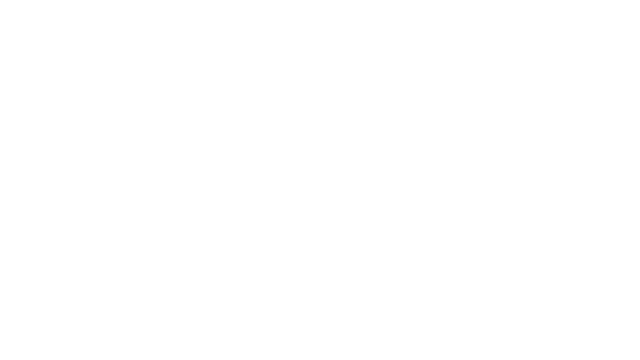
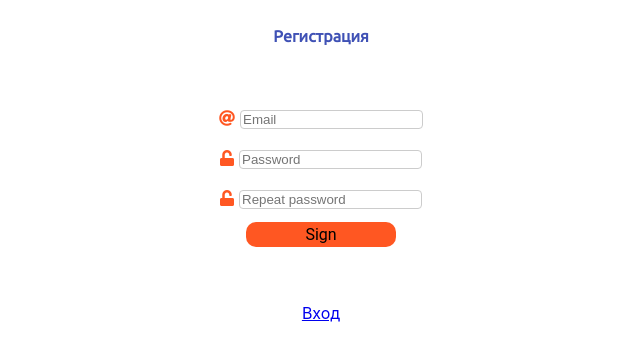
Before and after one commit to vadympichurin/Finance-App, a React (Create React App) app in the folder finance-app/: page /Registration in a window 1280 px wide. Shown: the top 360 px of the page, without its empty margins (319-959 px from the left). Built offline with nearby package versions, Linux system fonts and the light colour scheme.

Commit message:
login before merge

```diff
--- a/finance-app/public/index.html
+++ b/finance-app/public/index.html
@@ -10,6 +10,8 @@
       homescreen on Android. See https://developers.google.com/web/fundamentals/web-app-manifest/
     -->
     <link rel="manifest" href="%PUBLIC_URL%/manifest.json">
+    <link rel="stylesheet" href="https://use.fontawesome.com/releases/v5.5.0/css/all.css" integrity="sha384-B4dIYHKNBt8Bc12p+WXckhzcICo0wtJAoU8YZTY5qE0Id1GSseTk6S+L3BlXeVIU" crossorigin="anonymous">
+    <link href="https://fonts.googleapis.com/css?family=Ubuntu" rel="stylesheet">
     <!--
       Notice the use of %PUBLIC_URL% in the tags above.
       It will be replaced with the URL of the `public` folder during the build.
--- a/finance-app/src/App.js
+++ b/finance-app/src/App.js
@@ -1,11 +1,31 @@
 import React, { Component } from 'react';
+import Login from './Login/Login';
+import Registration from './Registration/Registration';
+import { ConnectedRouter } from 'connected-react-router';
+import { BrowserRouter, Switch, Route, Redirect } from 'react-router-dom';
+import { UserContext } from './UserContext';
+
 import './App.css';
 
 class App extends Component {
+  static contextType = UserContext;
   render() {
+    console.log(this.context.user.isLogged);
     return (
       <div className="App">
-
+      <BrowserRouter>
+      <Switch>
+        <Route exact path='/' render={props => <Login {...props}/>}/>
+        {/* <Route path='/Registration' render={props => <Registration {...props}/>}/> */}
+        <Route path="/Registration" render={(props) => (
+  this.context.user.isLogged ? (
+    <Redirect to="/dashboard"/>
+  ) : (
+    <Registration {...props}/>
+    )
+)}/>
+      </Switch>
+      </BrowserRouter>
       </div>
     );
   }
--- /dev/null
+++ b/finance-app/src/Button/Button.css
@@ -0,0 +1,13 @@
+.button {
+        height: 25px;
+         width: 150px;
+         background-color: #ff5722;
+         font-family: 'Roboto', sans-serif;
+         font-size: 16px;
+         border-radius: 10px;
+         border: none;
+     }
+
+.button:hover {
+        background-color: #ff5755;
+    }
--- /dev/null
+++ b/finance-app/src/Button/Button.js
@@ -0,0 +1,12 @@
+import React from 'react';
+import './Button.css';
+
+const Button = ({text}) => {
+    return (
+        <div>
+         <button className='button'>{text}</button>
+        </div>
+    );
+};
+
+export default Button;
--- /dev/null
+++ b/finance-app/src/Login/Login.css
@@ -0,0 +1,33 @@
+.login {
+    height: 350px;
+    display: flex;
+    flex-direction: column;
+    justify-content: space-around;
+    width: 100%;
+}
+
+.loginForm {
+    display: flex;
+    flex-direction: column;
+    justify-content: space-around;
+    height: 150px;
+}
+
+.fas {
+    margin-right: 5px;
+    color: #ff5722;
+}
+
+.loginTextTitle {
+    font-family: 'Ubuntu', sans-serif;
+    font-weight: 700;
+    color: #3f51b5;
+}
+
+.input{
+    margin: 8px 0;
+    display: inline-block;
+    border: 1px solid #ccc;
+    border-radius: 4px;
+    box-sizing: border-box;
+}
--- /dev/null
+++ b/finance-app/src/Login/Login.js
@@ -0,0 +1,44 @@
+import React, { Component } from 'react';
+import { UserContext } from '../UserContext';
+import  Button from '../Button/Button';
+import {NavLink} from 'react-router-dom';
+import './Login.css';
+
+export default class Login extends Component {
+    static contextType = UserContext;
+
+    // state = {
+    //     email: '',
+    //     password: '',
+    // };
+
+//     handleChange =e=> {
+// this.setState({
+//     [e.target.name]: e.target.value,
+// });
+// };
+
+// handleSubmit = e => {
+//     e.preventDefault();
+//     this.context.onLogin(this.state);
+// };
+
+    render() {
+        // console.log(this.context);
+        return (
+            <div className='login'>
+            <span className='loginTextTitle'>Вход</span>
+            <form className='loginForm' onSubmit={this.context.handleSubmit}>
+            <div>
+            <i className="fas fa-at"></i>
+                <input className='input' type='email' onChange={this.context.handleChange} name='email' placeholder='Email'/></div>
+            <div>
+            <i className="fas fa-unlock"></i>
+                <input className='input' type='password' onChange={this.context.handleChange} name='password' placeholder='Password'/></div>
+            <Button text='Login'/>
+            </form>
+            <NavLink className='logintext' to={`/Registration`}>Регистрация</NavLink>
+            </div>
+        );
+    }
+}
--- /dev/null
+++ b/finance-app/src/Registration/Registration.css
@@ -0,0 +1,33 @@
+.register {
+    height: 350px;
+    display: flex;
+    flex-direction: column;
+    justify-content: space-around;
+    width: 100%;
+}
+
+.registerForm {
+    display: flex;
+    flex-direction: column;
+    justify-content: space-around;
+    height: 150px;
+}
+
+.fas {
+    margin-right: 5px;
+    color: #ff5722;
+}
+
+.registerTextTitle {
+    font-family: 'Ubuntu', sans-serif;
+    font-weight: 700;
+    color: #3f51b5;
+}
+
+.input{
+    margin: 8px 0;
+    display: inline-block;
+    border: 1px solid #ccc;
+    border-radius: 4px;
+    box-sizing: border-box;
+}
--- /dev/null
+++ b/finance-app/src/Registration/Registration.js
@@ -0,0 +1,32 @@
+import React from 'react';
+import Button from '../Button/Button';
+import UserContext from '../UserContext';
+import {NavLink} from 'react-router-dom';
+import './Registration.css';
+
+const Registration = (props) => (
+    <UserContext.Consumer>
+{context => (
+<div className='register'>
+            <span className='registerTextTitle'>Регистрация</span>
+            <form className='registerForm' onSubmit={context.onRegister}>
+            <div>
+            <i className="fas fa-at"></i>
+                <input className='input' type='email' onChange={context.handleChange} name='email' placeholder='Email'/></div>
+            <div>
+            <i className="fas fa-unlock"></i>
+                <input className='input' type='password' onChange={context.handleChange} name='password' placeholder='Password'/></div>
+                <div>
+            <i className="fas fa-unlock"></i>
+                <input className='input' type='password' onChange={context.handleChange} name='passwordRepeat' placeholder='Repeat password'/></div>
+                {context.user.error ? <span>Вы ввели неверный пароль!!!</span> : null}
+            <Button text='Sign'/>
+            </form>
+            <NavLink className='logintext' to={`/`}>Вход</NavLink>
+            </div>
+)}
+
+    </UserContext.Consumer>
+);
+
+export default Registration;
--- /dev/null
+++ b/finance-app/src/UserContext.js
@@ -0,0 +1,96 @@
+import React, { Component, createContext } from 'react';
+import axios from 'axios';
+
+export const UserContext = createContext({
+    user: {
+        email: null,
+        avatar: null,
+    },
+    onLogin: () => null,
+    onLogout: () => null,
+    onRegister: () => null,
+});
+
+export default class UserContextProvider extends Component {
+    static Consumer = UserContext.Consumer;
+
+    state = {
+        isLogged: false,
+        id: null,
+        email: null,
+        password: null,
+        passwordRepeat: null,
+        error: false,
+    };
+
+    onLogin = credentials => {
+     axios.post('#')
+     .then(info => this.setState({
+         email: info.data.user.email,
+         password: info.data.user.password
+     }))
+     .catch(err => console.log(err))
+    }
+
+    onLogout =()=> {
+        this.setState({
+            isLogged: false,
+            email: null,
+            password: null,
+            passwordRepeat: null
+        })
+    }
+
+    handleChange = (e) => {
+        this.setState({
+            [e.target.name]: e.target.value,
+        })
+    }
+
+    handleSubmit = e => {
+        e.preventDefault();
+        this.onLogin(this.state);
+    };
+
+    onRegister = e => {
+        e.preventDefault();
+{this.state.password === this.state.passwordRepeat ?
+    this.setState({
+        isLogged: true,
+        error: false
+    })
+ : this.setState({
+    error: true,
+})};
+
+// axios.post('#', {email: this.state.email, password: this.state.password} )
+// .then(info => this.setState({
+//     isLogged: true,
+//     error: false
+// }))
+// .catch(err => console.log(err))
+    }
+
+    render() {
+        return (
+         <UserContext.Provider
+         value={{
+             user: {
+                 isLogged: this.state.isLogged,
+                 email: this.state.email,
+                 password: this.state.password,
+                 passwordRepeat: this.state.passwordRepeat,
+                 error: this.state.error,
+
+             },
+             onLogin: this.onLogin,
+             onLogout: this.onLogout,
+             onRegister: this.onRegister,
+             handleChange: this.handleChange,
+             handleSubmit: this.handleSubmit,
+         }}>
+         {this.props.children}
+         </UserContext.Provider>
+        );
+    }
+}
--- a/finance-app/src/index.js
+++ b/finance-app/src/index.js
@@ -3,9 +3,10 @@
 // import { BrowserRouter } from 'react-router-dom';
 import './index.css';
 import App from './App';
+import  UserContextProvider  from './UserContext'
 // import registerServiceWorker from './registerServiceWorker';
 import * as serviceWorker from './serviceWorker';
-
+import { BrowserRouter, Route, Link } from 'react-router-dom';
 
 
 import { Provider } from 'react-redux';
@@ -14,12 +15,14 @@
 import { history } from './redux/store/store';
 
 ReactDOM.render(
+    <UserContextProvider>
     <Provider store={store}>
-        <ConnectedRouter history={history}>
-            {/*<BrowserRouter>*/}
+        {/* <ConnectedRouter history={history}> */}
+            <BrowserRouter>
             <App />
-            {/*</BrowserRouter>*/}
-        </ConnectedRouter>
+            </BrowserRouter>
+        {/* </ConnectedRouter> */}
     </Provider>
+    </UserContextProvider>
     ,document.getElementById('root'));
 serviceWorker.unregister();
```
Also changed, not shown: 1 other file (tests, documents, lock files or other folders).
